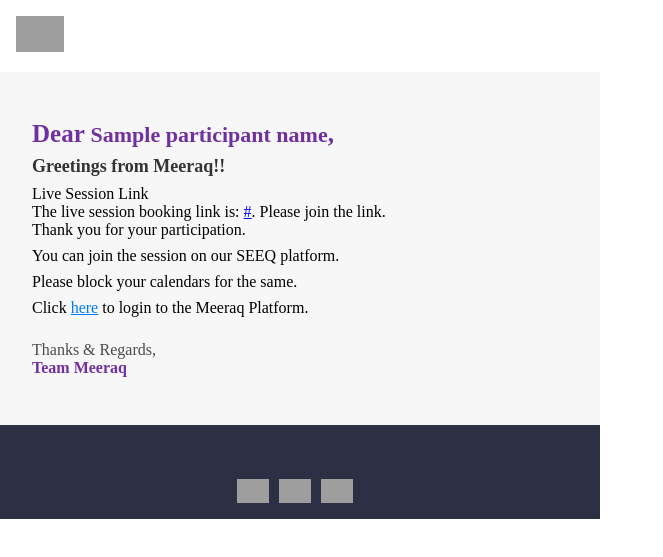
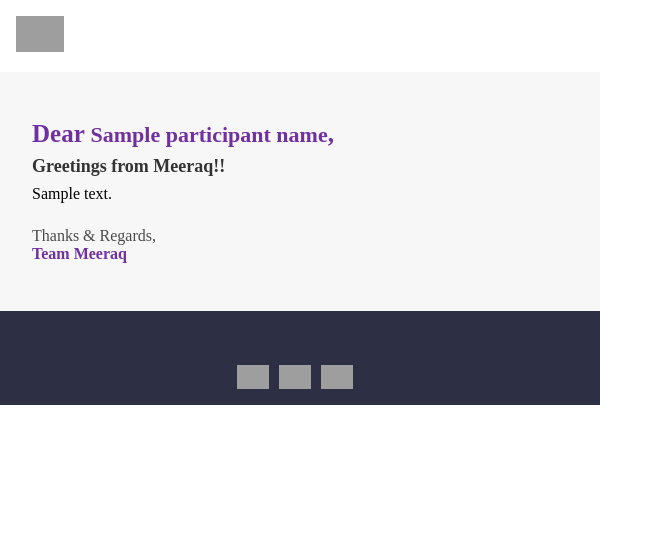
Before and after one commit to Meeraq/operations-backend, a Django app: template templates/send_live_session_link.html in a window 1280 px wide. Shown: the top 557 px of the page, without its empty margins (0-663 px from the left). Run offline with Django 3.2, Linux system fonts and the light colour scheme; the template is opened without the code that fills it: most values are stand-ins (such as "Sample title", 1, 10 or a date in 2020); grey boxes are pictures that could not be loaded.

Commit message:
update send_live session

```diff
--- a/templates/send_live_session_link.html
+++ b/templates/send_live_session_link.html
@@ -10,20 +10,5 @@
 <p class="child-para" style="color: #333; font-size: 18px; font-weight: bold">
 	Greetings from Meeraq!!
 </p>
-<p class="child-para">Live Session Link</p>
-
-<p>
-
-<p>The live session booking link is: <a href="{{ link }}" target="_blank">{{ link }}</a>. Please join the link.</p>
-
-<p>Thank you for your participation.</p>
-</p>
-
-<p class="child-para">You can join the session on our SEEQ platform.</p>
-<p class="child-para">Please block your calendars for the same.</p>
-<p class="child-para">
-    Click
-    <a href="https://caas.meeraq.com/" style="color: #007bff; text-decoration: underline">here</a>
-    to login to the Meeraq Platform.
-</p>
+<p class="child-para">{{description}}</p>
 {% endblock %}
```
Also changed, not shown: schedularApi/views.py (+6 -35 lines). Lines whose indentation alone changed are shown as unchanged.
